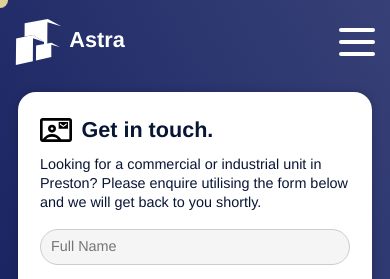
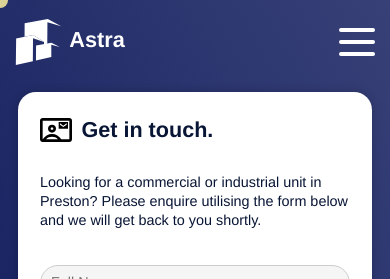
Before and after one commit to candwberry/astrabusinesscentre, a SvelteKit app: page /enquire in a window 390 px wide. Shown: the top 279 px of the page. Built offline with nearby package versions, Linux system fonts and the light colour scheme.

Commit message:
✨ Margin and font changes

```diff
--- a/src/routes/(waves)/enquire/+page.svelte
+++ b/src/routes/(waves)/enquire/+page.svelte
@@ -163,8 +163,8 @@
 	}
 
 	h5 {
-		font-size: 1rem;
-		margin: 0 0 1rem 0;
+		font-size: 0.85rem;
+		margin: 1rem 0 2rem;
 		font-weight: normal;
 	}
 
@@ -290,7 +290,7 @@
 		}
 
 		h5 {
-			font-size: 0.9rem;
+			font-size: 0.8rem;
 		}
 
 		.form-actions {
--- a/src/routes/(waves)/maintenance/+page.svelte
+++ b/src/routes/(waves)/maintenance/+page.svelte
@@ -199,8 +199,8 @@
 	}
 
 	h5 {
-		font-size: 1rem;
-		margin: 0 0 1rem 0;
+		font-size: 0.85rem;
+		margin: 1rem 0 2rem;
 		font-weight: normal;
 	}
 
@@ -385,7 +385,7 @@
 		}
 
 		h5 {
-			font-size: 0.9rem;
+			font-size: 0.8em;
 		}
 
 		.form-actions {
```
